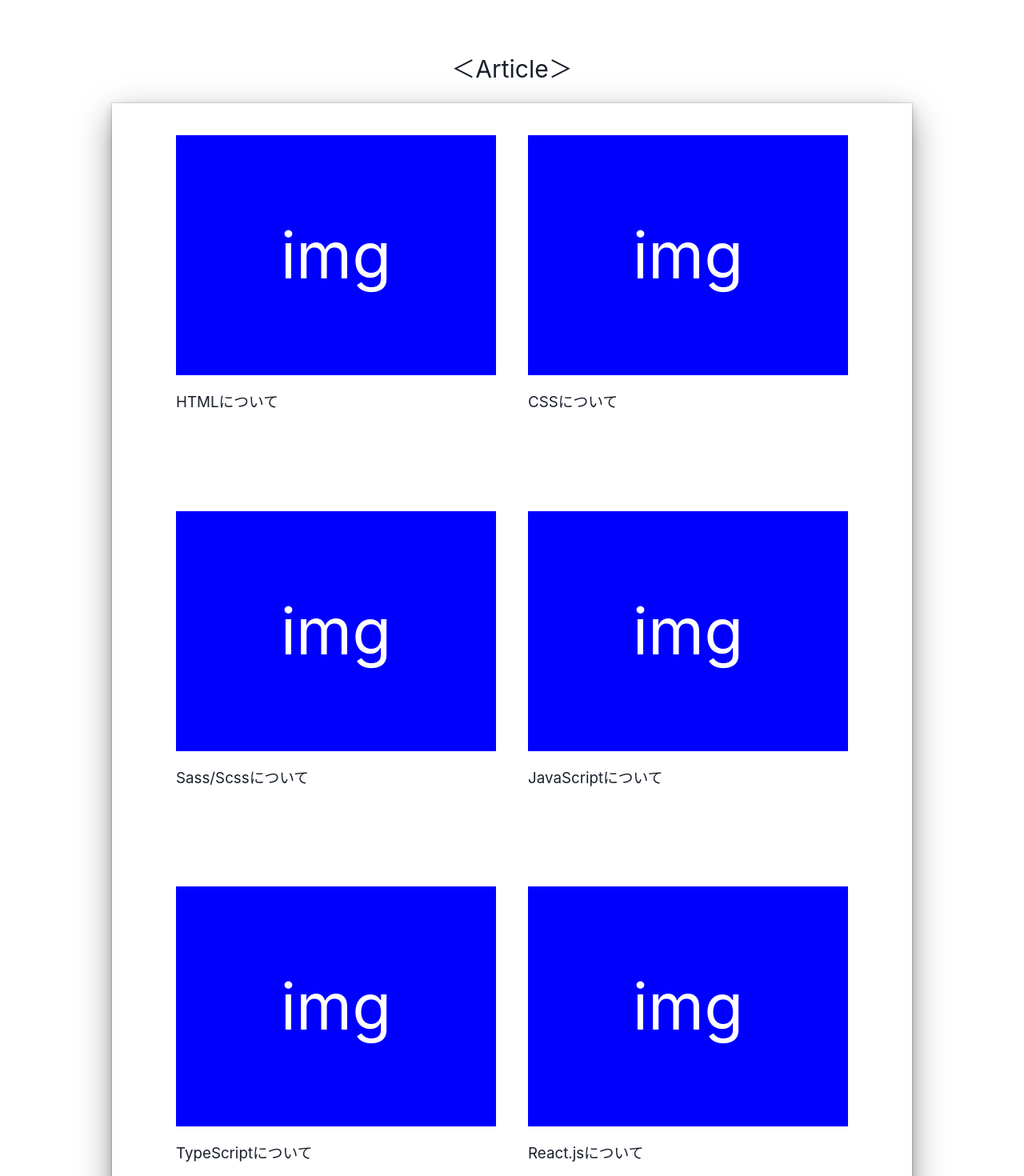
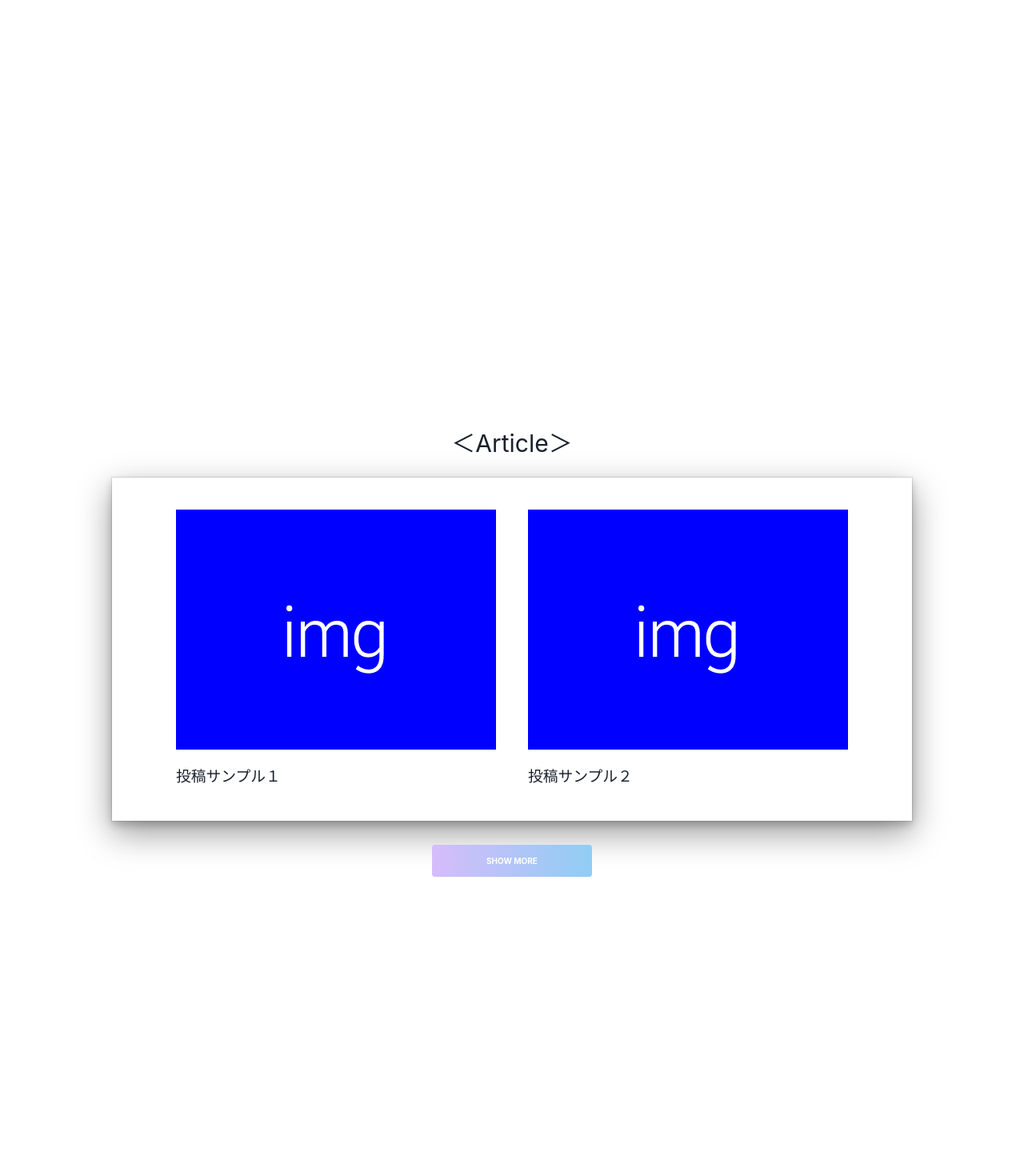
Before and after one commit to yumekiti/Blog-Trial, a Next.js app: page / in a window 1280 px wide. Shown: the part 2160-3630 px from the top of the page at 80% size. Built offline with nearby package versions, Linux system fonts and the light colour scheme.

Commit message:
`update` indexページのリストに表示できるようにした

```diff
--- a/src/components/Article.tsx
+++ b/src/components/Article.tsx
@@ -1,47 +1,25 @@
-import { Box, Flex, Text, Button } from '@chakra-ui/react'
+import { FC } from 'react'
+import Link from 'next/link'
+import { Image, Flex, Text, Button } from '@chakra-ui/react'
 
-export default function Article() {
+type Props = {
+    posts: any
+}
+
+const Article: FC<Props> = ({ posts }) => {
     return (
         <>
             <Flex w={'100%'} h={'150rem'} flexDir={'column'} justifyContent={'center'} alignItems={'center'} marginTop={'50rem'} bg={'#fff'}>
                 <Text fontSize={'5xl'} marginBottom={'2rem'}>＜Article＞</Text>
-                <Flex flexWrap={'wrap'} w={'100rem'} h={'145rem'} boxShadow={'dark-lg'} gap={'4rem'} justifyContent={'center'} alignItems={'center'}>
-                    <Box>
-                        <Flex bg={'blue'} w={'40rem'} h={'30rem'} justifyContent={'center'} alignItems={'center'}>
-                            <Text color={'#fff'} fontSize={'9xl'}>img</Text>
-                        </Flex>
-                        <Text fontSize={'3xl'} marginTop={'2rem'}>HTMLについて</Text>
-                    </Box>
-                    <Box>
-                        <Flex bg={'blue'} w={'40rem'} h={'30rem'} justifyContent={'center'} alignItems={'center'}>
-                            <Text color={'#fff'} fontSize={'9xl'}>img</Text>
-                        </Flex>
-                        <Text fontSize={'3xl'} marginTop={'2rem'}>CSSについて</Text>
-                    </Box>
-                    <Box>
-                        <Flex bg={'blue'} w={'40rem'} h={'30rem'} justifyContent={'center'} alignItems={'center'}>
-                            <Text color={'#fff'} fontSize={'9xl'}>img</Text>
-                        </Flex>
-                        <Text fontSize={'3xl'} marginTop={'2rem'}>Sass/Scssについて</Text>
-                    </Box>
-                    <Box>
-                        <Flex bg={'blue'} w={'40rem'} h={'30rem'} justifyContent={'center'} alignItems={'center'}>
-                            <Text color={'#fff'} fontSize={'9xl'}>img</Text>
-                        </Flex>
-                        <Text fontSize={'3xl'} marginTop={'2rem'}>JavaScriptについて</Text>
-                    </Box>
-                    <Box>
-                        <Flex bg={'blue'} w={'40rem'} h={'30rem'} justifyContent={'center'} alignItems={'center'}>
-                            <Text color={'#fff'} fontSize={'9xl'}>img</Text>
-                        </Flex>
-                        <Text fontSize={'3xl'} marginTop={'2rem'}>TypeScriptについて</Text>
-                    </Box>
-                    <Box>
-                        <Flex bg={'blue'} w={'40rem'} h={'30rem'} justifyContent={'center'} alignItems={'center'}>
-                            <Text color={'#fff'} fontSize={'9xl'}>img</Text>
-                        </Flex>
-                        <Text fontSize={'3xl'} marginTop={'2rem'}>React.jsについて</Text>
-                    </Box>
+                <Flex flexWrap={'wrap'} w={'100rem'} boxShadow={'dark-lg'} gap={'4rem'} justifyContent={'center'} alignItems={'start'} paddingY={'4rem'}>
+                    {
+                        posts.map((post: any) => (
+                            <Link href={post.slug} key={post.slug}>
+                                <Image src={post.visual} alt={post.title} />
+                                <Text fontSize={'3xl'} marginTop={'2rem'}>{post.title}</Text>
+                            </Link>
+                        ))
+                    }
                 </Flex>
                 <Button
                     w={'20rem'}
@@ -56,3 +34,5 @@ export default function Article() {
         </>
     )
 }
+
+export default Article
--- a/src/libs/markdown.ts
+++ b/src/libs/markdown.ts
@@ -39,6 +39,8 @@ export const getPosts = () => {
     return {
       slug,
       title: data.title,
+      date: data.date,
+      visual: `/contents/${slug}/${data.visual}`,
       tags: data.tags,
       // content: htmlContent
     }
--- a/src/pages/index.tsx
+++ b/src/pages/index.tsx
@@ -1,11 +1,16 @@
-import { Box, Flex, Text } from '@chakra-ui/react'
+import { GetStaticProps } from 'next'
 import Head from 'next/head'
 import Header from '../components/Header'
 import MainBijual from '../components/MainBijual'
 import Profile from '../components/Profile'
 import Article from '../components/Article'
+import { getPosts } from '../libs/markdown'
 
-export default function Index() {
+type Props = {
+  posts: any
+}
+
+export default function Index({ posts }: Props) {
   return (
     <>
       <Head>
@@ -14,7 +19,15 @@ export default function Index() {
       <Header />
       <MainBijual />
       <Profile />
-      <Article />
+      <Article posts={posts} />
     </>
   )
 }
+
+export const getStaticProps: GetStaticProps<Props> = () => {
+  return {
+    props: {
+      posts: getPosts(),
+    },
+  };
+};
```
Also changed, not shown: src/pages/list.tsx (deleted, +0 -42 lines), public/contents/20230422/README.md, public/contents/20230423/README.md, public/contents/20230423/img1.png.
